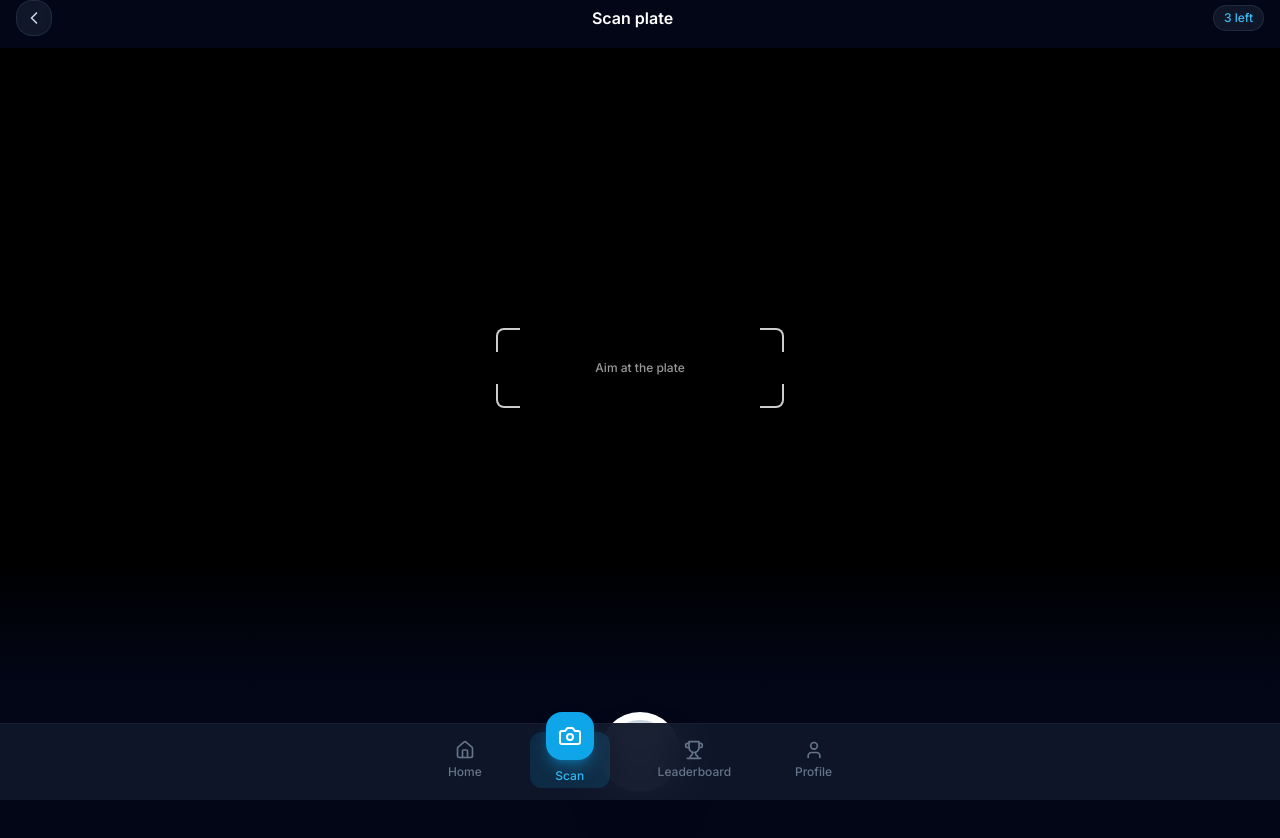
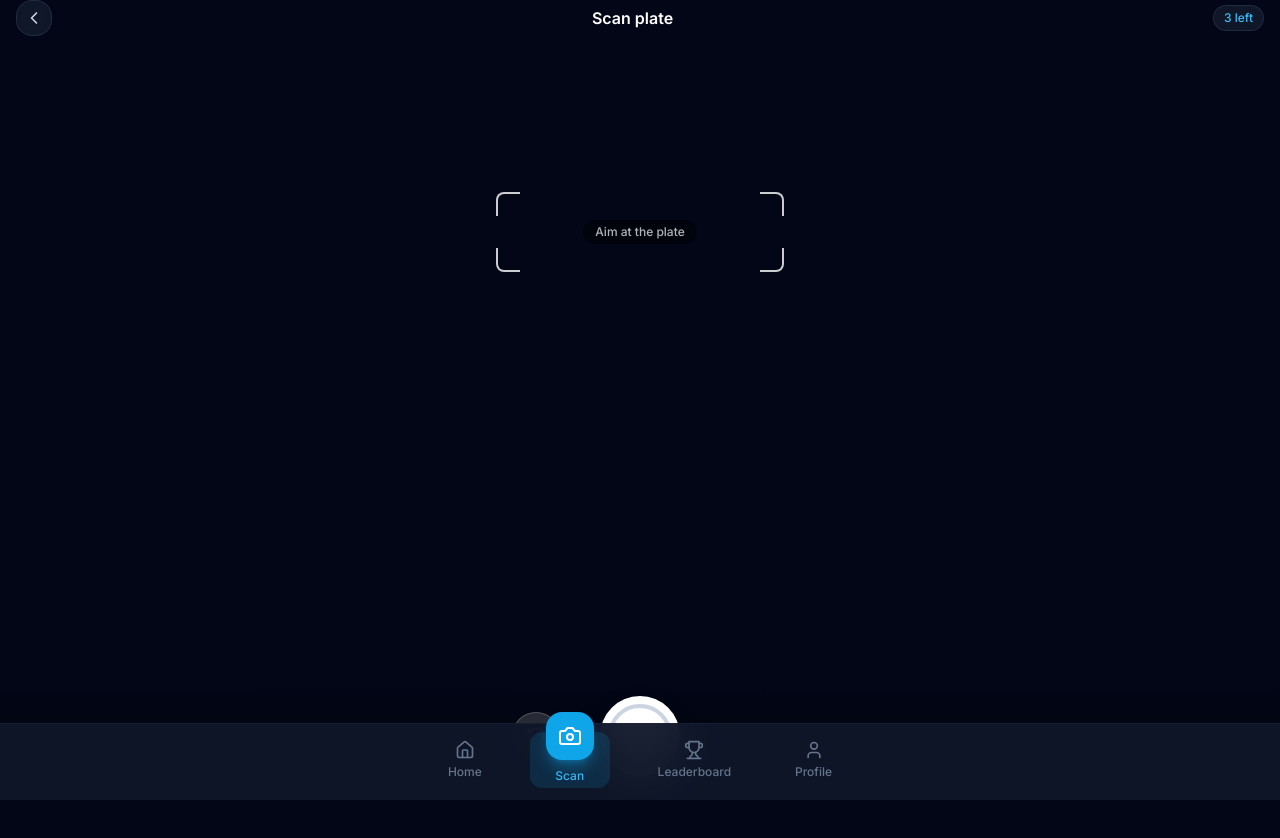
Before and after one commit to stephkamga/targhe-app, a Next.js app: page /scan in a window 1280 px wide. Shown: the top 838 px of the page. Built offline with nearby package versions, Linux system fonts and the light colour scheme; no server answers; the database is empty; sample sign-in values are in the browser's storage.

Commit message:
Fix scan page scroll issue — shutter button always visible

```diff
--- a/src/app/(dashboard)/scan/page.tsx
+++ b/src/app/(dashboard)/scan/page.tsx
@@ -94,7 +94,7 @@ export default function ScanPage() {
 
   if (remaining === 0) {
     return (
-      <div className="min-h-dvh flex flex-col items-center justify-center px-4 text-center">
+      <div className="h-dvh flex flex-col items-center justify-center px-4 text-center bg-slate-950">
         <div className="glass-card p-8 max-w-sm w-full">
           <div className="w-16 h-16 bg-orange-500/20 rounded-2xl flex items-center justify-center mx-auto mb-4">
             <AlertCircle className="w-8 h-8 text-orange-400" />
@@ -108,129 +108,209 @@ export default function ScanPage() {
   }
 
   return (
-    <div className="min-h-dvh flex flex-col bg-slate-950">
-      <div className="flex items-center justify-between px-4 pt-safe pt-4 pb-3 z-10">
+    // h-dvh + overflow-hidden = the page never scrolls
+    <div className="h-dvh flex flex-col bg-slate-950 overflow-hidden">
+
+      {/* ── Header ── fixed height */}
+      <div className="flex items-center justify-between px-4 pt-safe pt-3 pb-3 z-10 flex-shrink-0">
         <Link href="/dashboard" className="w-9 h-9 glass-card flex items-center justify-center">
           <ChevronLeft className="w-5 h-5 text-slate-300" />
         </Link>
         <h1 className="font-semibold text-white">{t.scan.title}</h1>
         {remaining !== null && (
-          <div className="glass-card px-2.5 py-1 text-xs font-medium text-brand-400">{remaining} {t.scan.remainingLeft}</div>
+          <div className="glass-card px-2.5 py-1 text-xs font-medium text-brand-400">
+            {remaining} {t.scan.remainingLeft}
+          </div>
         )}
       </div>
 
+      {/* ── Content ── fills remaining height exactly */}
       <AnimatePresence mode="wait">
+
+        {/* STEP: Camera */}
         {step === "camera" && (
-          <motion.div key="camera" initial={{ opacity: 0 }} animate={{ opacity: 1 }} exit={{ opacity: 0 }} className="flex-1 flex flex-col">
+          <motion.div key="camera" initial={{ opacity: 0 }} animate={{ opacity: 1 }} exit={{ opacity: 0 }}
+            className="flex-1 relative overflow-hidden min-h-0">
             {cameraError ? (
-              <div className="flex-1 flex flex-col items-center justify-center px-4 text-center gap-4">
+              <div className="h-full flex flex-col items-center justify-center px-4 text-center gap-4">
                 <div className="w-16 h-16 bg-red-500/20 rounded-2xl flex items-center justify-center">
                   <AlertCircle className="w-8 h-8 text-red-400" />
                 </div>
                 <p className="text-slate-300 text-sm">{cameraError}</p>
-                <button onClick={startCamera} className="btn-secondary"><RotateCcw className="w-4 h-4" />{t.scan.retry}</button>
+                <button onClick={startCamera} className="btn-secondary">
+                  <RotateCcw className="w-4 h-4" />{t.scan.retry}
+                </button>
               </div>
             ) : (
               <>
-                <div className="relative flex-1 bg-black overflow-hidden">
-                  <video ref={videoRef} autoPlay playsInline muted className="w-full h-full object-cover" />
-                  <div className="absolute inset-0 flex items-center justify-center pointer-events-none">
+                {/* Video fills the container */}
+                <video
+                  ref={videoRef}
+                  autoPlay
+                  playsInline
+                  muted
+                  className="absolute inset-0 w-full h-full object-cover"
+                />
+
+                {/* Viewfinder overlay — centered in upper 2/3 */}
+                <div className="absolute inset-0 flex items-center justify-center pointer-events-none"
+                  style={{ paddingBottom: "30%" }}>
                   <div className="relative w-72 h-20">
-                      {["top-0 left-0 border-t-2 border-l-2 rounded-tl-lg","top-0 right-0 border-t-2 border-r-2 rounded-tr-lg","bottom-0 left-0 border-b-2 border-l-2 rounded-bl-lg","bottom-0 right-0 border-b-2 border-r-2 rounded-br-lg"].map((cls, i) => (
+                    {["top-0 left-0 border-t-2 border-l-2 rounded-tl-lg",
+                      "top-0 right-0 border-t-2 border-r-2 rounded-tr-lg",
+                      "bottom-0 left-0 border-b-2 border-l-2 rounded-bl-lg",
+                      "bottom-0 right-0 border-b-2 border-r-2 rounded-br-lg"].map((cls, i) => (
                       <div key={i} className={`absolute w-6 h-6 border-white/80 ${cls}`} />
                     ))}
                     <div className="absolute inset-0 flex items-center justify-center">
-                        <p className="text-white/60 text-xs font-medium bg-black/30 px-3 py-1 rounded-full">{t.scan.aimAtPlate}</p>
+                      <p className="text-white/70 text-xs font-medium bg-black/40 px-3 py-1 rounded-full backdrop-blur-sm">
+                        {t.scan.aimAtPlate}
+                      </p>
                     </div>
                   </div>
                 </div>
-                  <div className="absolute bottom-0 left-0 right-0 h-32 bg-gradient-to-t from-slate-950 to-transparent" />
-                </div>
-                <div className="px-6 py-6 flex items-center justify-center gap-8">
-                  <button onClick={() => setFacingMode((f) => f === "environment" ? "user" : "environment")} className="w-12 h-12 glass-card flex items-center justify-center">
-                    <RotateCcw className="w-5 h-5 text-slate-300" />
+
+                {/* Controls — fixed at bottom, overlaid on video */}
+                <div className="absolute bottom-0 left-0 right-0 pb-safe">
+                  {/* Gradient fade */}
+                  <div className="absolute inset-0 bg-gradient-to-t from-black/80 via-black/30 to-transparent pointer-events-none" />
+
+                  <div className="relative flex items-center justify-center gap-10 px-6 py-6">
+                    {/* Flip camera */}
+                    <button
+                      onClick={() => setFacingMode((f) => f === "environment" ? "user" : "environment")}
+                      className="w-12 h-12 rounded-full bg-white/15 backdrop-blur-sm border border-white/20 flex items-center justify-center active:scale-95 transition-transform"
+                    >
+                      <RotateCcw className="w-5 h-5 text-white" />
                     </button>
-                  <button onClick={capturePhoto} className="w-20 h-20 rounded-full bg-white flex items-center justify-center shadow-2xl active:scale-95 transition-transform">
+
+                    {/* Shutter */}
+                    <button
+                      onClick={capturePhoto}
+                      className="w-20 h-20 rounded-full bg-white flex items-center justify-center shadow-2xl active:scale-95 transition-transform"
+                    >
                       <div className="w-16 h-16 rounded-full border-4 border-slate-300 bg-white" />
                     </button>
+
+                    {/* Spacer */}
                     <div className="w-12 h-12" />
+                  </div>
                 </div>
               </>
             )}
           </motion.div>
         )}
 
+        {/* STEP: Preview */}
         {step === "preview" && capturedPhoto && (
-          <motion.div key="preview" initial={{ opacity: 0, scale: 0.95 }} animate={{ opacity: 1, scale: 1 }} exit={{ opacity: 0 }} className="flex-1 flex flex-col">
-            <div className="relative flex-1 bg-black">
-              <img src={capturedPhoto} alt="Preview" className="w-full h-full object-contain" />
+          <motion.div key="preview" initial={{ opacity: 0, scale: 0.95 }} animate={{ opacity: 1, scale: 1 }} exit={{ opacity: 0 }}
+            className="flex-1 flex flex-col min-h-0">
+            <div className="relative flex-1 bg-black min-h-0">
+              <img src={capturedPhoto} alt="Preview" className="absolute inset-0 w-full h-full object-contain" />
             </div>
-            <div className="px-4 py-4 flex gap-3">
-              <button onClick={reset} className="btn-secondary flex-1"><X className="w-4 h-4" />{t.scan.retake}</button>
-              <button onClick={() => setStep("plate-input")} className="btn-primary flex-1"><Check className="w-4 h-4" />{t.scan.usePhoto}</button>
+            <div className="px-4 py-4 flex gap-3 flex-shrink-0">
+              <button onClick={reset} className="btn-secondary flex-1">
+                <X className="w-4 h-4" />{t.scan.retake}
+              </button>
+              <button onClick={() => setStep("plate-input")} className="btn-primary flex-1">
+                <Check className="w-4 h-4" />{t.scan.usePhoto}
+              </button>
             </div>
           </motion.div>
         )}
 
+        {/* STEP: Plate input */}
         {step === "plate-input" && (
-          <motion.div key="plate-input" initial={{ opacity: 0, y: 20 }} animate={{ opacity: 1, y: 0 }} exit={{ opacity: 0 }} className="flex-1 px-4 py-4 space-y-5">
+          <motion.div key="plate-input" initial={{ opacity: 0, y: 20 }} animate={{ opacity: 1, y: 0 }} exit={{ opacity: 0 }}
+            className="flex-1 flex flex-col min-h-0 overflow-y-auto px-4 py-4 gap-4">
+
+            {/* Thumbnail — smaller to save space */}
             {capturedPhoto && (
-              <div className="relative h-32 rounded-2xl overflow-hidden bg-slate-800">
+              <div className="relative h-24 rounded-2xl overflow-hidden bg-slate-800 flex-shrink-0">
                 <img src={capturedPhoto} alt="Photo" className="w-full h-full object-cover" />
-                <button onClick={reset} className="absolute top-2 right-2 w-7 h-7 bg-slate-900/80 rounded-full flex items-center justify-center">
+                <button onClick={reset}
+                  className="absolute top-2 right-2 w-7 h-7 bg-slate-900/80 rounded-full flex items-center justify-center">
                   <X className="w-3.5 h-3.5 text-slate-300" />
                 </button>
               </div>
             )}
 
-            <div className="space-y-2">
+            {/* Plate input */}
+            <div className="space-y-2 flex-shrink-0">
               <label className="text-sm font-medium text-slate-300">{t.scan.plateLabel}</label>
-              <input type="text" value={plateNumber}
+              <input
+                type="text"
+                value={plateNumber}
                 onChange={(e) => setPlateNumber(e.target.value.toUpperCase().replace(/[^A-Z0-9]/g, ""))}
-                placeholder="AB123CD" className="input-field font-mono text-xl text-center tracking-widest uppercase"
-                maxLength={7} autoFocus autoCapitalize="characters" />
+                placeholder="AB123CD"
+                className="input-field font-mono text-xl text-center tracking-widest uppercase"
+                maxLength={7}
+                autoFocus
+                autoCapitalize="characters"
+              />
 
               <AnimatePresence>
                 {estimatedYear && (
                   <motion.div initial={{ opacity: 0, height: 0 }} animate={{ opacity: 1, height: "auto" }} exit={{ opacity: 0, height: 0 }}
                     className="flex items-center gap-2 px-3 py-2 bg-brand-500/10 rounded-xl border border-brand-500/20">
                     <Car className="w-4 h-4 text-brand-400 flex-shrink-0" />
-                    <p className="text-sm text-brand-300">{t.scan.estimatedYear} <span className="font-bold">{estimatedYear}</span></p>
+                    <p className="text-sm text-brand-300">
+                      {t.scan.estimatedYear} <span className="font-bold">{estimatedYear}</span>
+                    </p>
                     {estimatedYear < 1980 && (
-                      <span className="ml-auto text-xs bg-orange-500/20 text-orange-400 px-2 py-0.5 rounded-full">{t.scan.vintage}</span>
+                      <span className="ml-auto text-xs bg-orange-500/20 text-orange-400 px-2 py-0.5 rounded-full">
+                        {t.scan.vintage}
+                      </span>
                     )}
                   </motion.div>
                 )}
               </AnimatePresence>
 
               {plateNumber.length >= 7 && !isValidItalianPlate(plateNumber) && (
-                <p className="text-xs text-red-400 flex items-center gap-1"><AlertCircle className="w-3 h-3" />{t.scan.invalidPlate}</p>
+                <p className="text-xs text-red-400 flex items-center gap-1">
+                  <AlertCircle className="w-3 h-3" />{t.scan.invalidPlate}
+                </p>
               )}
             </div>
 
-            <div className="space-y-2">
+            {/* Notes — shorter textarea */}
+            <div className="space-y-2 flex-shrink-0">
               <label className="text-sm font-medium text-slate-300">
-                {t.scan.notesLabel} <span className="text-slate-500 font-normal">{t.scan.notesOptional}</span>
+                {t.scan.notesLabel}{" "}
+                <span className="text-slate-500 font-normal">{t.scan.notesOptional}</span>
               </label>
-              <textarea value={notes} onChange={(e) => setNotes(e.target.value)}
-                placeholder={t.scan.notesPlaceholder} className="input-field resize-none h-20 text-sm" maxLength={200} />
+              <textarea
+                value={notes}
+                onChange={(e) => setNotes(e.target.value)}
+                placeholder={t.scan.notesPlaceholder}
+                className="input-field resize-none h-16 text-sm"
+                maxLength={200}
+              />
             </div>
 
-            <button onClick={handleSubmit} disabled={!isValidItalianPlate(plateNumber) || !capturedPhoto} className="btn-primary w-full">
+            <button
+              onClick={handleSubmit}
+              disabled={!isValidItalianPlate(plateNumber) || !capturedPhoto}
+              className="btn-primary w-full flex-shrink-0"
+            >
               <Zap className="w-4 h-4" />{t.scan.submitButton}
             </button>
           </motion.div>
         )}
 
+        {/* STEP: Submitting */}
         {step === "submitting" && (
-          <motion.div key="submitting" initial={{ opacity: 0 }} animate={{ opacity: 1 }} className="flex-1 flex flex-col items-center justify-center gap-4">
+          <motion.div key="submitting" initial={{ opacity: 0 }} animate={{ opacity: 1 }}
+            className="flex-1 flex flex-col items-center justify-center gap-4">
             <div className="w-16 h-16 border-4 border-brand-500/30 border-t-brand-500 rounded-full animate-spin" />
             <p className="text-slate-300 font-medium">{t.scan.submitting}</p>
           </motion.div>
         )}
 
+        {/* STEP: Success */}
         {step === "success" && (
-          <motion.div key="success" initial={{ opacity: 0, scale: 0.9 }} animate={{ opacity: 1, scale: 1 }} className="flex-1 flex flex-col items-center justify-center px-4 text-center gap-6">
+          <motion.div key="success" initial={{ opacity: 0, scale: 0.9 }} animate={{ opacity: 1, scale: 1 }}
+            className="flex-1 flex flex-col items-center justify-center px-4 text-center gap-5">
             <motion.div initial={{ scale: 0 }} animate={{ scale: 1 }} transition={{ type: "spring", delay: 0.1 }}
               className="w-24 h-24 bg-green-500/20 rounded-full flex items-center justify-center border-2 border-green-500/30">
               <Check className="w-12 h-12 text-green-400" />
@@ -239,7 +319,9 @@ export default function ScanPage() {
               <h2 className="text-2xl font-bold text-white mb-2">{t.scan.successTitle}</h2>
               <div className="plate-badge text-xl mx-auto inline-block mb-3">{formatPlate(plateNumber)}</div>
               {estimatedYear && (
-                <p className="text-slate-400 text-sm">{t.scan.estimatedYear} <span className="text-white font-medium">{estimatedYear}</span></p>
+                <p className="text-slate-400 text-sm">
+                  {t.scan.estimatedYear} <span className="text-white font-medium">{estimatedYear}</span>
+                </p>
               )}
             </div>
             {remaining !== null && remaining > 0 && (
@@ -252,12 +334,15 @@ export default function ScanPage() {
             )}
             <div className="flex gap-3 w-full max-w-xs">
               {remaining !== null && remaining > 0 && (
-                <button onClick={reset} className="btn-primary flex-1"><Camera className="w-4 h-4" />{t.scan.scanAgain}</button>
+                <button onClick={reset} className="btn-primary flex-1">
+                  <Camera className="w-4 h-4" />{t.scan.scanAgain}
+                </button>
               )}
               <Link href="/dashboard" className="btn-secondary flex-1">{t.scan.home}</Link>
             </div>
           </motion.div>
         )}
+
       </AnimatePresence>
 
       <canvas ref={canvasRef} className="hidden" />
```
Lines whose indentation alone changed are shown as unchanged.
